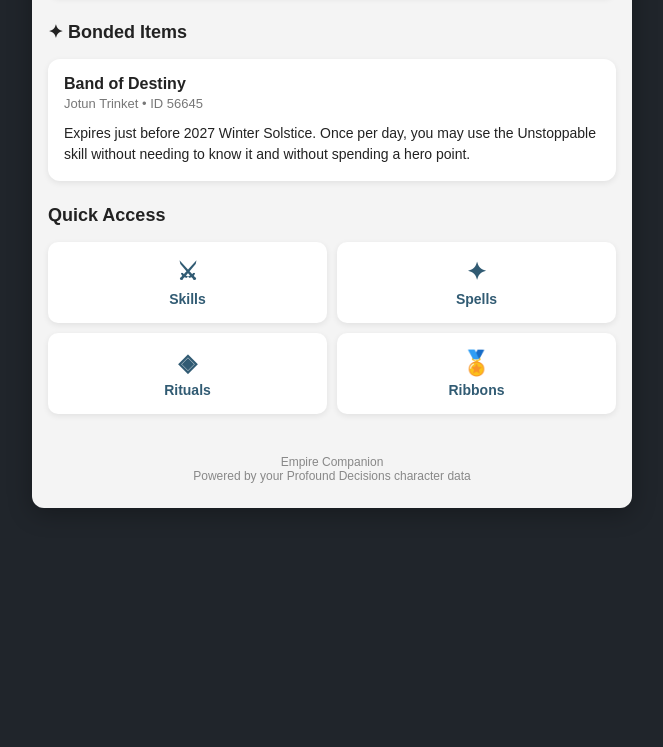
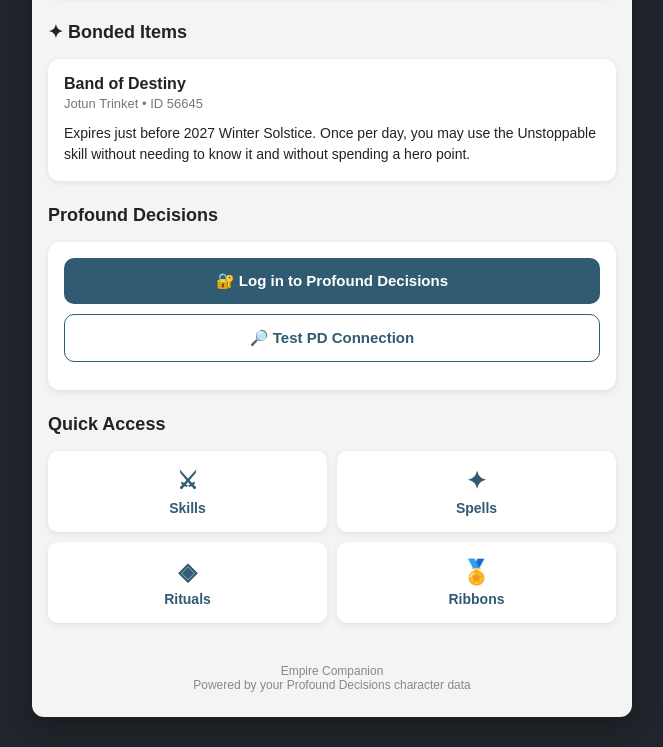
Before and after one commit to redbrick012/empire-companion-, a plain HTML site: page index.html in a window 1280 px wide. Shown: the part 939-1686 px from the top of the page, without its empty margins (308-971 px from the left). Before the commit the page ends 1477 px from the top, so only its background shows below. Drawn offline with Linux system fonts and the light colour scheme.

Commit message:
Update index.html

```diff
--- a/index.html
+++ b/index.html
@@ -417,7 +417,53 @@
         <div id="bondedItems"></div>
 
         <!-- Quick access -->
+<div class="section-title" style="margin-top:24px;">
+    Profound Decisions
+</div>
 
+<div class="item-card">
+
+    <button
+        onclick="openPDLogin()"
+        style="
+            width:100%;
+            padding:14px;
+            border:none;
+            border-radius:10px;
+            background:#315b73;
+            color:white;
+            font-size:15px;
+            font-weight:bold;
+        ">
+        🔐 Log in to Profound Decisions
+    </button>
+
+    <button
+        onclick="testPDConnection()"
+        style="
+            width:100%;
+            padding:14px;
+            margin-top:10px;
+            border:1px solid #315b73;
+            border-radius:10px;
+            background:white;
+            color:#315b73;
+            font-size:15px;
+            font-weight:bold;
+        ">
+        🔎 Test PD Connection
+    </button>
+
+    <div
+        id="pdConnectionStatus"
+        style="
+            margin-top:12px;
+            font-size:13px;
+            line-height:1.5;
+        ">
+    </div>
+
+</div>
         <div class="section-title" style="margin-top:24px;">
             Quick Access
         </div>
```
